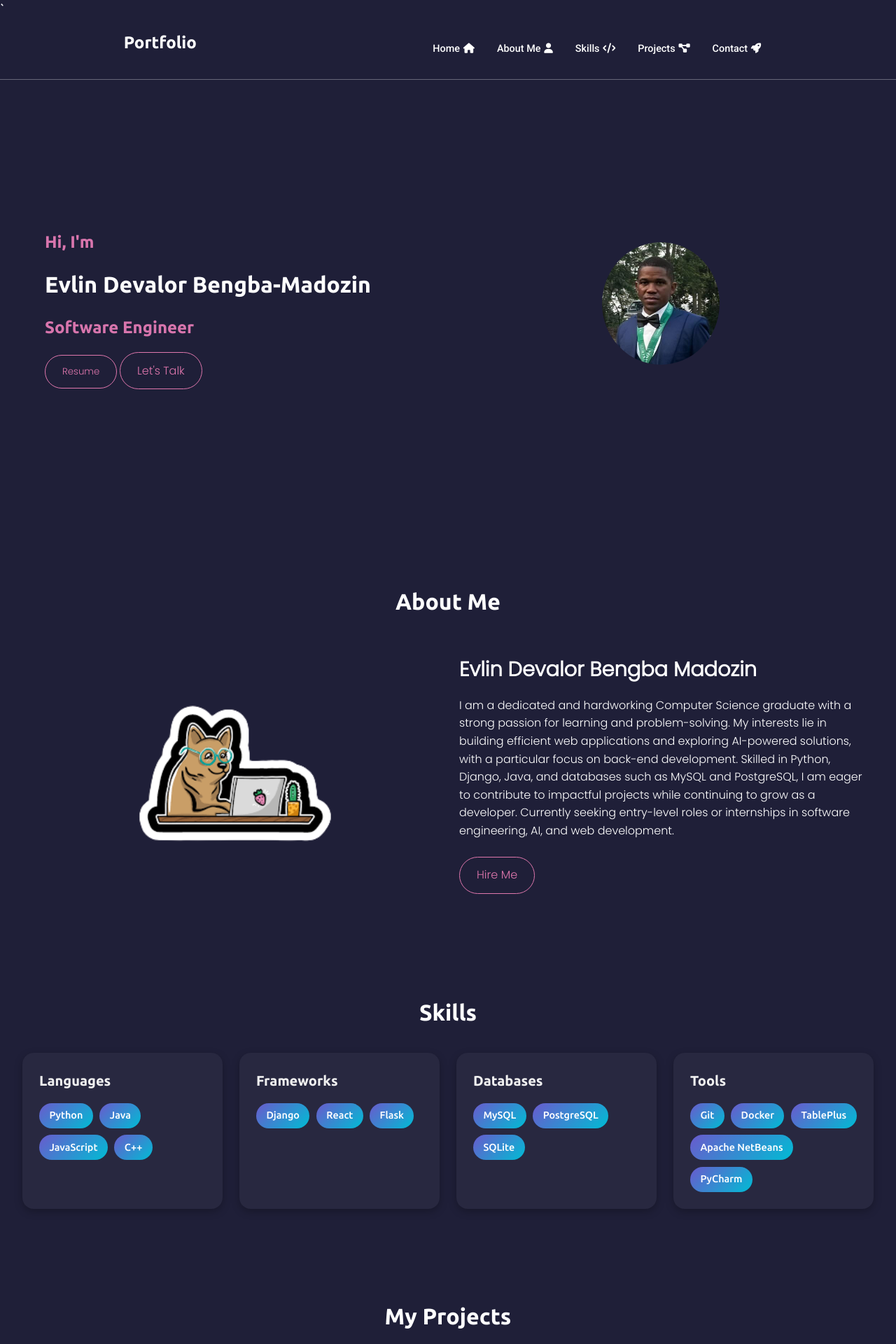
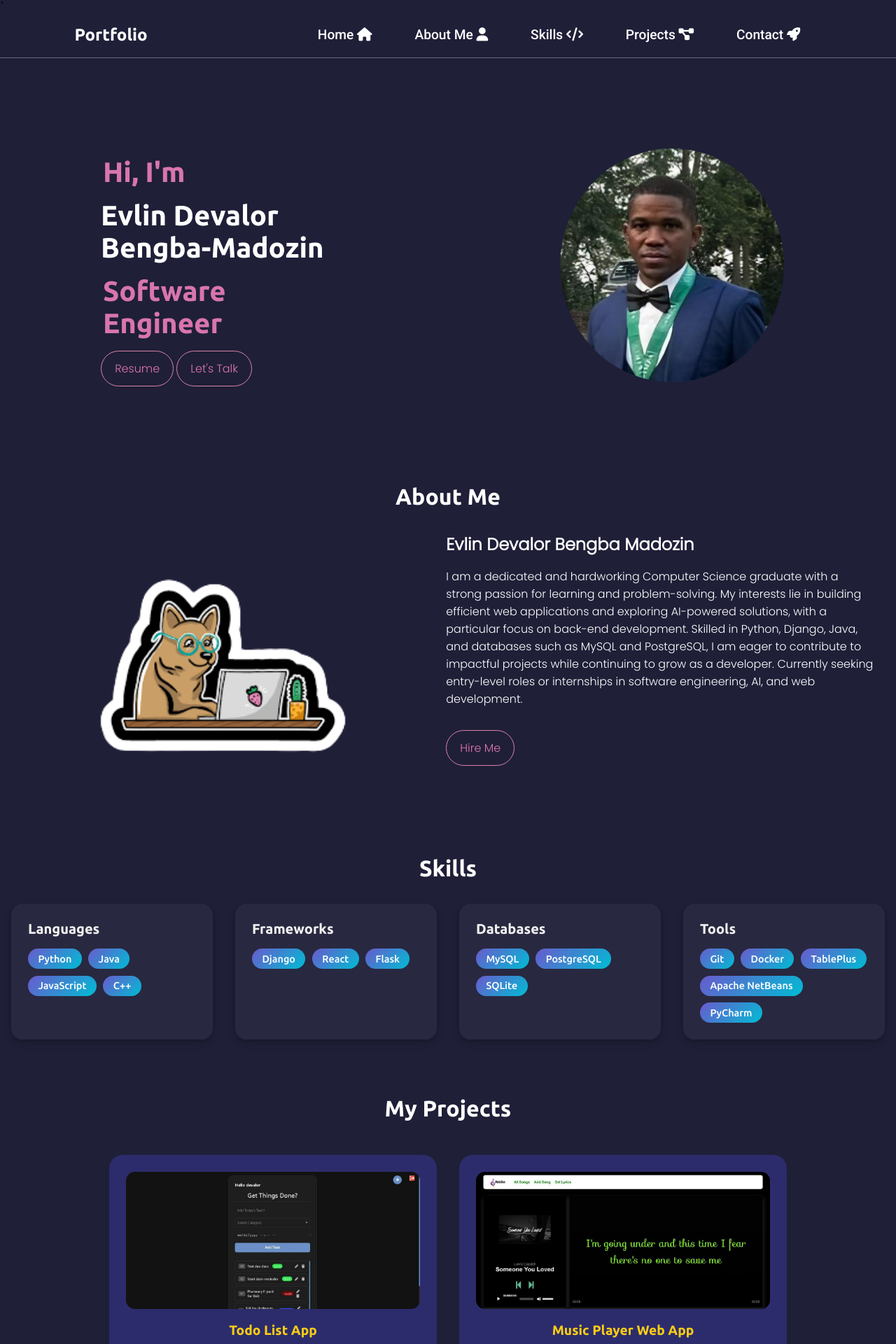
Before and after one commit to Ghost94dev/My-Portfolio, a Django app: page / in a window 1280 px wide. Shown: the top 1920 px of the page at 70% size. Run offline with Django 5.2, Linux system fonts and the light colour scheme; some libraries are stand-ins or nearby versions.

Commit message:
Update style.css

```diff
--- a/portfolio/myportfolio/static/css/style.css
+++ b/portfolio/myportfolio/static/css/style.css
@@ -1,172 +1,142 @@
 @import url('https://fonts.googleapis.com/css2?family=Roboto:wght@500&family=Ubuntu:wght@300;500;700&display=swap');
 @import url('https://fonts.googleapis.com/css2?family=Poppins:wght@300&family=Roboto:wght@500&family=Ubuntu:wght@300;500;700&display=swap');
 
-/* Mobile First Approach */
-:root {
-  --primary-color: #1f1f38;
-  --secondary-color: #2c2c6c;
-  --accent-color: #df77ad;
-  --text-color: #fff;
+body {
+    background-color: #1f1f38;
 }
 
 * {
-  margin: 0;
-  padding: 0;
+    margin: 0px;
+    padding: 0px;
     box-sizing: border-box;
-}
-
-html {
+    font-family: 'Ubuntu', sans-serif;
     scroll-behavior: smooth;
 }
 
-body {
-  background-color: var(--primary-color);
-  font-family: 'Ubuntu', sans-serif;
-  color: var(--text-color);
-  line-height: 1.6;
-  overflow-x: hidden;
-}
-
-/* Improved Navigation for Mobile */
 #navbar {
+    line-height: 4rem;
     position: sticky;
     top: 0;
     left: 0;
     z-index: 100;
-  background-color: var(--primary-color);
-  border-bottom: 0.5px solid #ffffff52;
-  padding: 1rem;
+    border-bottom: .5px solid #ffffff52;
+    border-width: 80%;
+    margin-bottom: 1rem;
 }
 
 #navbar ul {
     list-style: none;
-  display: flex;
-  flex-wrap: wrap;
-  justify-content: center;
 }
 
 #navbar ul li {
-  margin: 0.5rem;
+    margin: 0px 1rem;
 }
 
 #navbar ul li a {
     text-decoration: none;
-  padding: 0.5rem;
-  color: var(--text-color);
-  display: flex;
-  align-items: center;
-  gap: 0.3rem;
-  font-size: 0.9rem;
+    padding: 0.5rem 0.9rem;
+
+}
+
+.right {
+    display: none;
+}
+
+.checkBtn {
+    display: none;
+}
+
+#check {
+    display: none;
 }
 
 .nav-col a:hover {
-  border-radius: 0.4rem;
-  color: var(--primary-color);
-  background-color: var(--text-color);
+    border-radius: .4rem;
+    color: #1f1f38;
+    background-color: #fff;
 }
 
-/* Home Section - Mobile First */
-#home {
-  display: flex;
-  flex-direction: column;
-  padding: 2rem 1rem;
-  align-items: center;
-  text-align: center;
+
+/* Home Section */
+.home-left,
+.home-right {
+    width: 40%;
+    padding: 5rem;
 }
 
-.home-left, .home-right {
-  width: 100%;
-  padding: 1rem;
+.home-right {
+    padding: 2;
 }
 
-.home-left h6, .home-left h4 {
+.home-left h6,
+.home-left h4 {
     color: rgb(216, 117, 173);
     margin: 1rem 0;
-  font-size: 1.5rem;
+    margin-left: 3px;
+    font-size: 2.5rem;
 }
 
 .home-left h1 {
-  font-size: 2rem;
-  margin-bottom: 1rem;
+    font-size: 2.5rem;
 }
 
 .home-right {
     position: relative;
-  display: flex;
-  justify-content: center;
 }
 
 .home-right img {
-  max-width: 70%;
+    max-width: 110%;
     height: auto;
     border-radius: 50%;
+    position: relative;
 }
 
+
+
 .circle {
-  width: 15rem;
-  height: 15rem;
-  border-radius: 50%;
-  display: flex;
-  justify-content: center;
-  align-items: center;
-}
-
-.buttons {
-  display: flex;
-  flex-wrap: wrap;
-  justify-content: center;
-  gap: 1rem;
-  margin-top: 1.5rem;
+    width: 19rem;
+    height: 25rem;
+    border-radius: 60%;
+    padding: .4rem;
+    position: relative;
 }
 
 /* About Section */
-#about {
-  padding: 2rem 1rem;
+.about-left,
+.about-right {
+    width: 60%;
 }
 
-.about-container {
-  display: flex;
-  flex-direction: column;
-  align-items: center;
-}
-
-.about-left, .about-right {
-  width: 100%;
-  padding: 1rem;
+.about-right {
+    padding-right: 2rem;
 }
 
 .about-left {
-  display: flex;
-  justify-content: center;
+    position: relative;
 }
 
 .about-left img {
     width: 100%;
-  max-width: 300px;
     height: auto;
     border-radius: 1rem;
 }
 
-.about-content h1 {
-  font-size: 1.8rem;
-  margin-bottom: 1rem;
+.about-content p {
+    margin-bottom: 2rem;
 }
 
-.about-content p {
-  margin-bottom: 1.5rem;
-  line-height: 1.6;
-}
 
+/* Skills */
 /* Skills Section */
 .skills-section {
-  padding: 2rem 1rem;
+  padding: 3rem 1rem;
 }
 
 .skills-container {
   display: grid;
-  grid-template-columns: 1fr;
-  gap: 1.5rem;
-  margin-top: 1.5rem;
+  grid-template-columns: repeat(auto-fit, minmax(240px, 1fr));
+  gap: 2rem;
+  margin-top: 2rem;
 }
 
 .skills-group {
@@ -174,6 +144,12 @@ body {
   padding: 1.5rem;
   border-radius: 16px;
   box-shadow: 0 4px 12px rgba(0, 0, 0, 0.25);
+  transition: transform 0.25s ease, box-shadow 0.25s ease;
+}
+
+.skills-group:hover {
+  transform: translateY(-4px);
+  box-shadow: 0 12px 28px rgba(0, 0, 0, 0.35);
 }
 
 .skills-title {
@@ -196,18 +172,24 @@ body {
   color: white;
   font-size: 0.9rem;
   font-weight: 500;
+  transition: transform 0.2s ease, background-color 0.2s ease;
 }
 
-/* Projects Section */
-.projects-section {
-  padding: 2rem 1rem;
+.skill-badge:hover {
+  transform: scale(1.08);
+  background: linear-gradient(135deg, #00bcd4, #6a5acd);
 }
 
+
+
+/* Projects Section */
 .projects-container {
     display: grid;
-  grid-template-columns: 1fr;
-  gap: 1.5rem;
-  margin-top: 1.5rem;
+    grid-template-columns: repeat(2, 1fr);
+    gap: 2rem;
+    max-width: 1000px;
+    margin: 0 auto;
+    padding: 1rem;
 }
 
 .project-card {
@@ -222,13 +204,14 @@ body {
 .project-card h3 {
     font-size: 1.2rem;
     margin-bottom: 0.8rem;
-  color: #facc15;
+    color: #facc15; /* yellow/golden for titles */
 }
 
 .project-card p {
-  font-size: 0.9rem;
+    font-size: 0.85rem;
     line-height: 1.4;
     margin-bottom: 1rem;
+    color: #ddd;
 }
 
 .project-card img {
@@ -238,130 +221,314 @@ body {
     margin-bottom: 1rem;
 }
 
-.project-links {
+/* Hover effect */
+.project-card:hover {
+    transform: translateY(-6px);
+    box-shadow: 0 8px 24px rgba(0,0,0,0.3);
+}
+
+/* Buttons inside project card */
+.project-card .btn {
+    margin: 0.3rem;
+    padding: 0.5rem 1rem;
+    font-size: 0.85rem;
+}
+
+.project-card p {
+    font-size: 1rem;
+    line-height: 1.4;
+    margin-bottom: 1rem;
+    color: #ddd;
+}
+
+/* Make it 1 column on mobile */
+@media (max-width: 768px) {
+    .projects-container {
+        grid-template-columns: 1fr;
+    }
+}
+
+
+
+/* Contact me Section */
+.form {
     display: flex;
+    width: 80%;
+    padding: 0 2rem;
+    margin: auto;
     justify-content: center;
-  flex-wrap: wrap;
-  gap: 0.5rem;
+    align-items: center;
+}
+
+.form-div input,
+textarea {
+    border: 2px solid rgba(255, 255, 255, 0.4);
+    border-radius: .5rem;
+    width: 100%;
+    margin: 0.5rem 0rem;
+    font-size: .9rem;
+    background: transparent;
+    margin: 0.5rem 0rem;
+    padding: 0.5rem 1rem;
+    color: rgb(255, 255, 255);
+    resize: none;
+}
+
+
+
+/* Footer Section  */
+#footer {
+    background-color: #010101;
+    padding: 1%;
+    padding-bottom: 2rem;
+}
+
+ul li {
+    list-style: none;
+    margin: 0 1rem;
+}
+
+ul li a {
+    text-decoration: none;
+    font-size: 1.2rem;
+    color: white;
+    transition: all .5s;
+}
+
+ul li a:hover {
+    color: #fff;
+}
+
+
+.font-awesome {
+    margin: 1.1rem auto;
+}
+
+.font-awesome li i {
+    background-color: #1f1f38;
+    padding: 0.6rem;
+    border: 1px solid #1f1f38;
+    color: #fff;
+    border-radius: 0.5rem;
+    cursor: pointer;
+    transition: all .4s ease-in-out;
+}
+
+.font-awesome li i:hover {
+    border: 1px solid #1f1f38;
+    border-radius: .5rem;
+    background: transparent;
+    color: #1f1f38;
+}
+
+#footer p {
+    color: white;
+    font-size: .9srem;
+}
+
+
+
+/* Utility Classes */
+.poppins {
+    font-family: 'Poppins', sans-serif;
+}
+
+.roboto {
+    font-family: 'Roboto', sans-serif;
+}
+
+.flex {
+    display: flex;
+}
+
+.s-between {
+    justify-content: space-between;
+}
+
+.s-around {
+    justify-content: space-around;
+}
+
+.s-center {
+    justify-content: center;
+}
+
+.items-center {
+    align-items: center;
+}
+
+.f-col {
+    flex-direction: column;
+}
+
+
+.p-relative {
+    position: relative;
+}
+
+.t-white {
+    color: #fff;
+}
+
+.bg-color {
+    background-color: #1f1f38;
+}
+
+.t-center {
+    text-align: center;
+}
+
+.my-2 {
+    margin: 2rem 0;
+}
+
+.f-2 {
+    font-size: 2rem;
+}
+
+.m-b-1 {
+    margin-bottom: 1rem;
+}
+
+.w-50 {
+    width: 50%;
+}
+
+.w-80 {
+    width: 80%;
+}
+
+.h-50 {
+    height: 50vh;
+}
+
+.mx-1 {
+    margin: 0 1rem;
+}
+
+.m-top {
     margin-top: 1rem;
 }
 
-/* Contact Section */
-#Contact {
-  padding: 2rem 1rem;
+.m-auto {
+    margin: auto;
 }
 
-.contact-container {
-  display: flex;
-  justify-content: center;
+.btn {
+    margin-left: 0 .5rem;
+    font-size: 1rem;
+    color: #df77ad;
+    cursor: pointer;
+    padding: 0.75rem 1.2rem;
+    border: 1px solid #dc85a7;
+    border-radius: 0.4rem;
+    background: transparent;
+    font-family: 'Poppins', sans-serif;
 }
 
-.form {
-  width: 100%;
-  max-width: 500px;
-}
-
-.form-div {
-  margin-bottom: 1rem;
-}
-
-.form-div input, .form-div textarea {
-  width: 100%;
-  padding: 0.8rem;
-  border: 2px solid rgba(255, 255, 255, 0.4);
-  border-radius: 0.5rem;
-  background: transparent;
-  color: var(--text-color);
-  font-size: 1rem;
-}
-
-.form-div textarea {
-  resize: vertical;
-  min-height: 150px;
-}
-
-/* Footer */
-#footer {
-  background-color: #010101;
-  padding: 2rem 1rem;
-  text-align: center;
-}
-
-#footer ul {
-  display: flex;
-  flex-wrap: wrap;
-  justify-content: center;
-  margin-bottom: 1.5rem;
-}
-
-#footer ul li {
-  margin: 0.5rem 1rem;
-}
-
-#footer ul li a {
+.buttons a,
+#hireme {
     text-decoration: none;
-  color: var(--text-color);
-  transition: color 0.3s;
-}
-
-.font-awesome {
-  display: flex;
-  justify-content: center;
-  flex-wrap: wrap;
-  margin: 1.5rem 0;
-}
-
-.font-awesome a {
-  margin: 0 0.5rem;
-}
-
-.font-awesome i {
-  background-color: var(--primary-color);
-  padding: 0.8rem;
-  border-radius: 50%;
-  color: var(--text-color);
-  font-size: 1.2rem;
-  transition: all 0.3s;
-  width: 45px;
-  height: 45px;
-  display: flex;
-  align-items: center;
-  justify-content: center;
-}
-
-/* Buttons */
-.btn {
-  display: inline-block;
-  padding: 0.8rem 1.5rem;
-  border: 1px solid var(--accent-color);
-  border-radius: 999px;
-  background: transparent;
-  color: var(--accent-color);
-  font-family: 'Poppins', sans-serif;
-  text-decoration: none;
-  cursor: pointer;
-  transition: all 0.3s;
-  text-align: center;
 }
 
 .btn:hover {
-  background-color: var(--text-color);
-  color: var(--primary-color);
-  border-color: var(--text-color);
-  transform: translateY(-2px);
+    color: #1f1f38;
+    border-color: #fff;
+    background-color: #fff;
 }
 
 .live {
-  background-color: var(--accent-color);
-  color: var(--primary-color);
+    color: #1f1f38;
+    background-color: #da7fa8;
 }
 
-.live:hover {
-  background-color: var(--text-color);
-  color: var(--primary-color);
+/* ---------- Buttons: hover, focus, active ---------- */
+.btn {
+  display: inline-flex;
+  align-items: center;
+  justify-content: center;
+  gap: .5rem;
+  text-decoration: none;
+  cursor: pointer;
+  transition: transform .2s ease, box-shadow .2s ease, background-color .2s ease, color .2s ease, opacity .2s ease;
+  will-change: transform;
+  border-radius: 999px;
+  outline: none;
 }
 
-/* Alert messages */
+.btn:hover,
+.btn:focus-visible {
+  transform: translateY(-2px);
+  box-shadow: 0 10px 24px rgba(0,0,0,.2);
+}
+
+.btn:active {
+  transform: translateY(0);
+  box-shadow: 0 6px 16px rgba(0,0,0,.18) inset;
+}
+
+/* optional: subtle effect for "Live" variant button */
+.btn.live:hover,
+.btn.live:focus-visible {
+  filter: brightness(1.05);
+}
+
+/* Better keyboard focus ring */
+.btn:focus-visible {
+  outline: 2px solid rgba(255,255,255,.6);
+  outline-offset: 2px;
+}
+
+/* ---------- Project cards: lift on hover ---------- */
+.projects-item {
+  border: 1px solid rgba(255,255,255,.08);
+  border-radius: 16px;
+  padding: 1.25rem;
+  background: rgba(255,255,255,.02);
+  box-shadow: 0 0 0 rgba(0,0,0,0);
+  transition: transform .25s ease, box-shadow .25s ease, border-color .25s ease, background-color .25s ease;
+  will-change: transform;
+}
+
+.projects-item:hover,
+.projects-item:focus-within {
+  transform: translateY(-6px);
+  box-shadow: 0 18px 48px rgba(0,0,0,.35);
+  border-color: rgba(255,255,255,.18);
+  background: rgba(255,255,255,.03);
+}
+
+/* this gives a nice zoom */
+.projects-item img {
+  transition: transform .35s ease;
+}
+.projects-item:hover img,
+.projects-item:focus-within img {
+  transform: scale(1.03);
+}
+
+/* ---------- Small extras (optional) ---------- */
+/* nav links fade on hover */
+.right-nav a {
+  transition: opacity .2s ease, transform .2s ease;
+}
+.right-nav a:hover,
+.right-nav a:focus-visible {
+  opacity: .85;
+  transform: translateY(-1px);
+}
+
+
+@media (prefers-reduced-motion: reduce) {
+  .btn,
+  .projects-item,
+  .projects-item img,
+  .right-nav a {
+    transition: none !important;
+    transform: none !important;
+  }
+}
+
 .alert {
   padding: 10px;
   margin: 10px 0;
@@ -384,119 +551,3 @@ body {
   from { opacity: 0; transform: translateY(-10px); }
   to { opacity: 1; transform: translateY(0); }
 }
-
-/* Media Queries for Larger Screens */
-@media (min-width: 768px) {
-  /* Navigation */
-  #navbar ul {
-    justify-content: flex-end;
-  }
-
-  /* Home Section */
-  #home {
-    flex-direction: row;
-    text-align: left;
-    min-height: 80vh;
-  }
-
-  .home-left, .home-right {
-    width: 50%;
-  }
-
-  .home-left {
-    padding: 2rem;
-  }
-
-  .buttons {
-    justify-content: flex-start;
-  }
-
-  /* About Section */
-  .about-container {
-    flex-direction: row;
-  }
-
-  .about-left, .about-right {
-    width: 50%;
-  }
-
-  /* Skills Section */
-  .skills-container {
-    grid-template-columns: repeat(2, 1fr);
-  }
-
-  /* Projects Section */
-  .projects-container {
-    grid-template-columns: repeat(2, 1fr);
-  }
-}
-
-@media (min-width: 1024px) {
-  /* Skills Section */
-  .skills-container {
-    grid-template-columns: repeat(4, 1fr);
-  }
-
-  /* Projects Section */
-  .projects-container {
-    grid-template-columns: repeat(3, 1fr);
-  }
-
-  /* General padding */
-  #home, #about, .skills-section, .projects-section, #Contact {
-    padding: 3rem 2rem;
-  }
-}
-
-/* Utility Classes */
-.t-center {
-  text-align: center;
-}
-
-.t-white {
-  color: var(--text-color);
-}
-
-.my-2 {
-  margin: 2rem 0;
-}
-
-.f-2 {
-  font-size: 2rem;
-}
-
-.m-b-1 {
-  margin-bottom: 1rem;
-}
-
-.m-auto {
-  margin: auto;
-}
-
-.flex {
-  display: flex;
-}
-
-.s-between {
-  justify-content: space-between;
-}
-
-.s-around {
-  justify-content: space-around;
-}
-
-.s-center {
-  justify-content: center;
-}
-
-.items-center {
-  align-items: center;
-}
-
-.poppins {
-  font-family: 'Poppins', sans-serif;
-}
-
-.roboto {
-  font-family: 'Roboto', sans-serif;
-}
```
Lines whose indentation alone changed are shown as unchanged.
